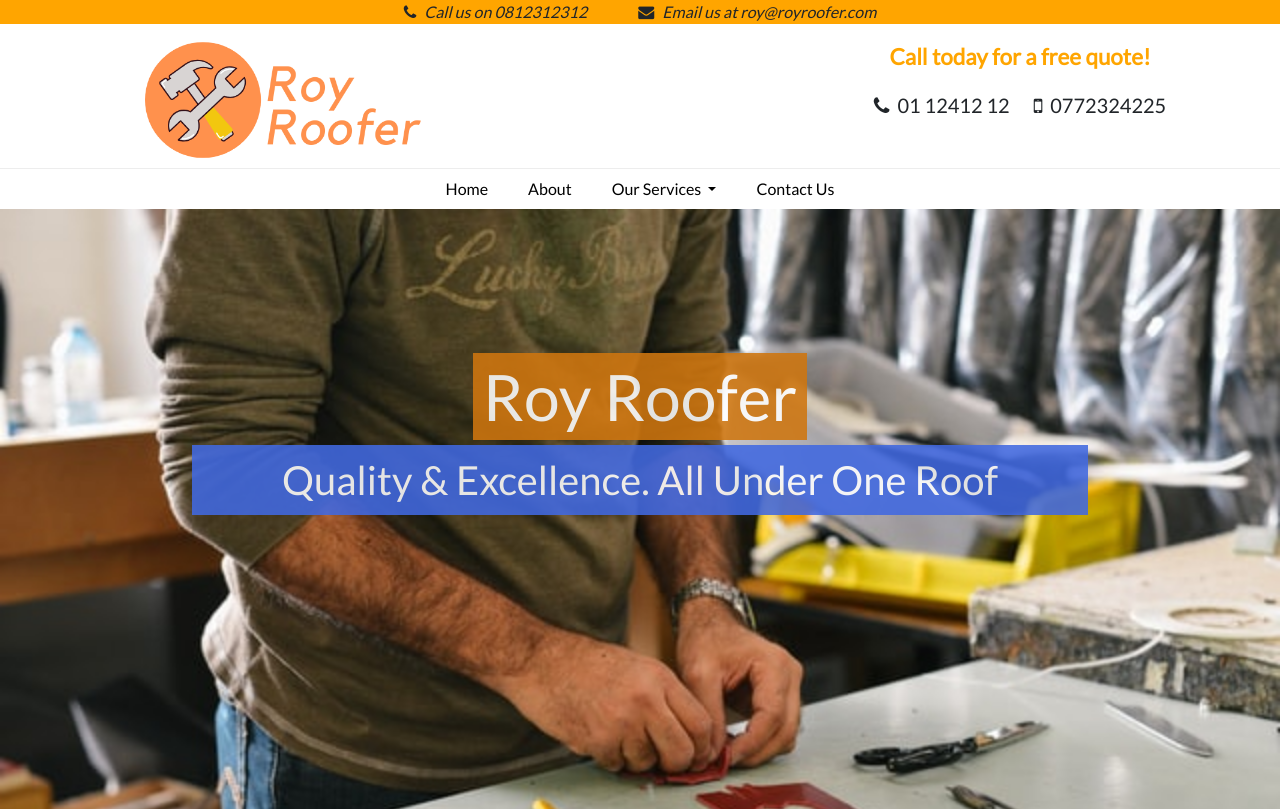
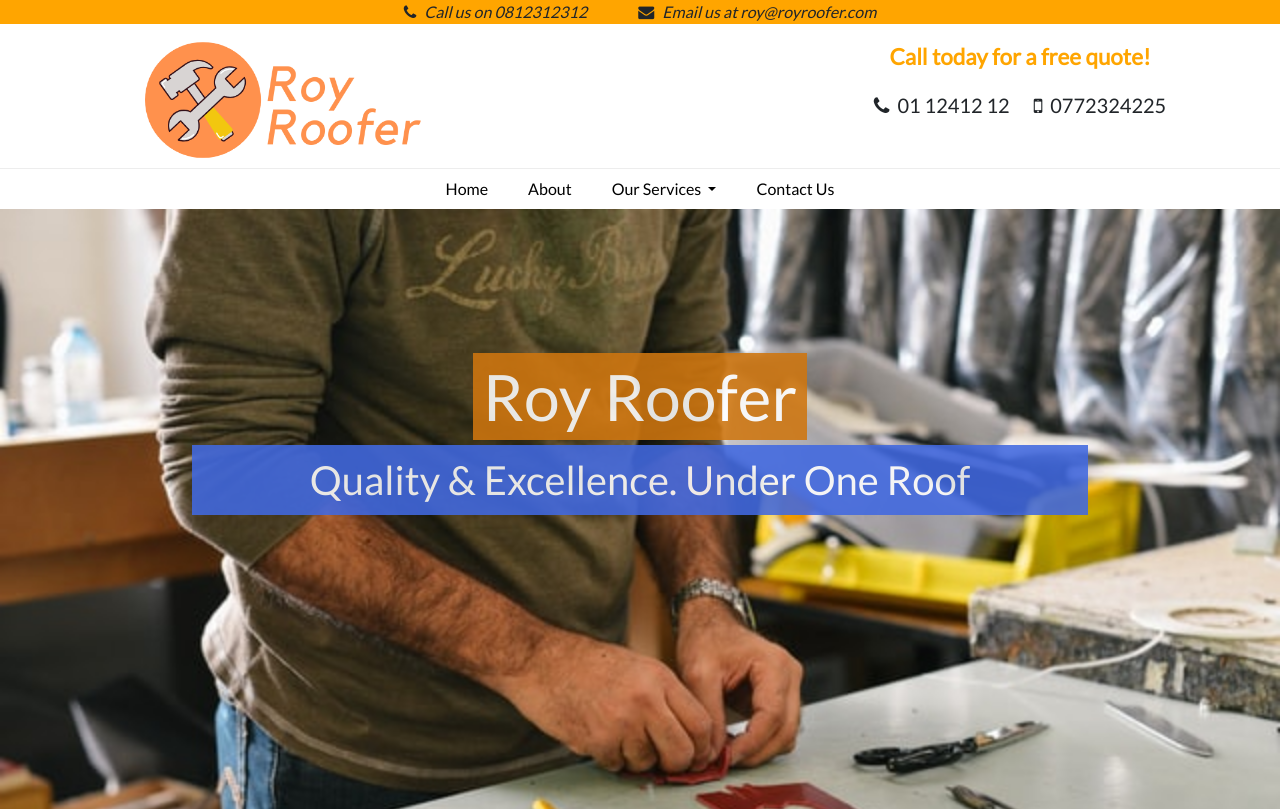
Before and after one commit to AidanJReid/builder-basic, a plain HTML site: page index.html in a window 1280 px wide. Shown: the top 811 px of the page. Drawn offline with nearby package versions, Linux system fonts and the light colour scheme.

Commit message:
testing vscode link

```diff
--- a/index.html
+++ b/index.html
@@ -74,21 +74,21 @@
           <img class="d-block w-100" src="assets/roof1.jpg" alt="First slide">
           <div class="carousel-caption">
             <p class="carousel-title d-inline">Roy Roofer</p>
-            <p class="carousel-below-title d-none d-lg-block">Quality & Excellence. All Under One Roof</p>
+            <p class="carousel-below-title d-none d-lg-block">Quality & Excellence. Under One Roof</p>
           </div>
         </div>
         <div class="carousel-item">
           <img class="d-block w-100" src="assets/roof2.jpg" alt="Second slide">
           <div class="carousel-caption">
             <p class="carousel-title d-inline">Roy Roofer</p>
-            <p class="carousel-below-title d-none d-lg-block">Quality & Excellence. All Under One Roof</p>
+            <p class="carousel-below-title d-none d-lg-block">Quality & Excellence. Under One Roof</p>
           </div>
         </div>
         <div class="carousel-item">
           <img class="d-block w-100" src="assets/roof3.jpg" alt="Third slide">
           <div class="carousel-caption">
             <div class="carousel-title d-inline">Roy Roofer</div>
-            <div class="carousel-below-title d-none d-lg-block">Quality & Excellence. All Under One Roof</div>
+            <div class="carousel-below-title d-none d-lg-block">Quality & Excellence. Under One Roof</div>
           </div>
         </div>
       </div>
```
